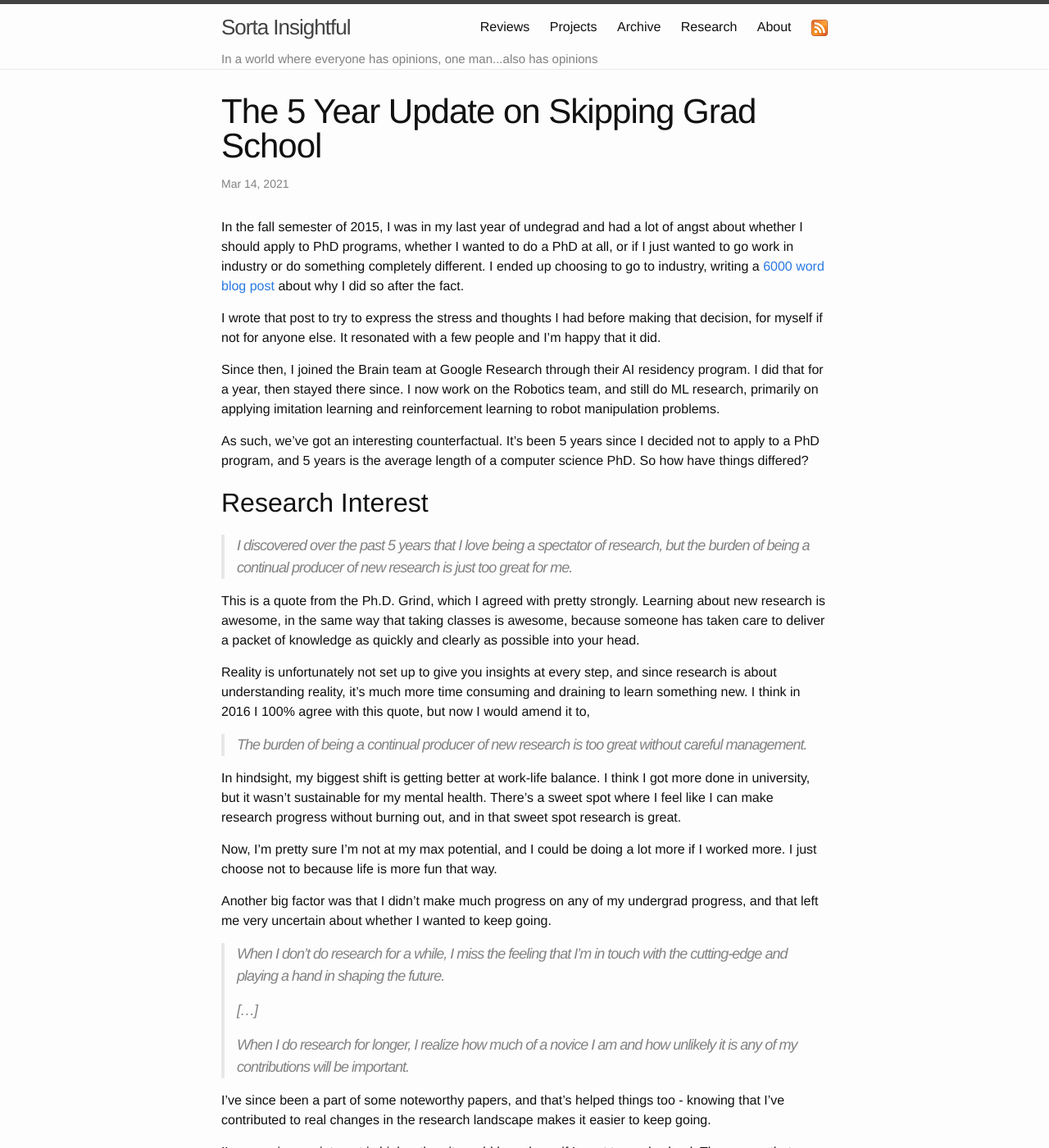
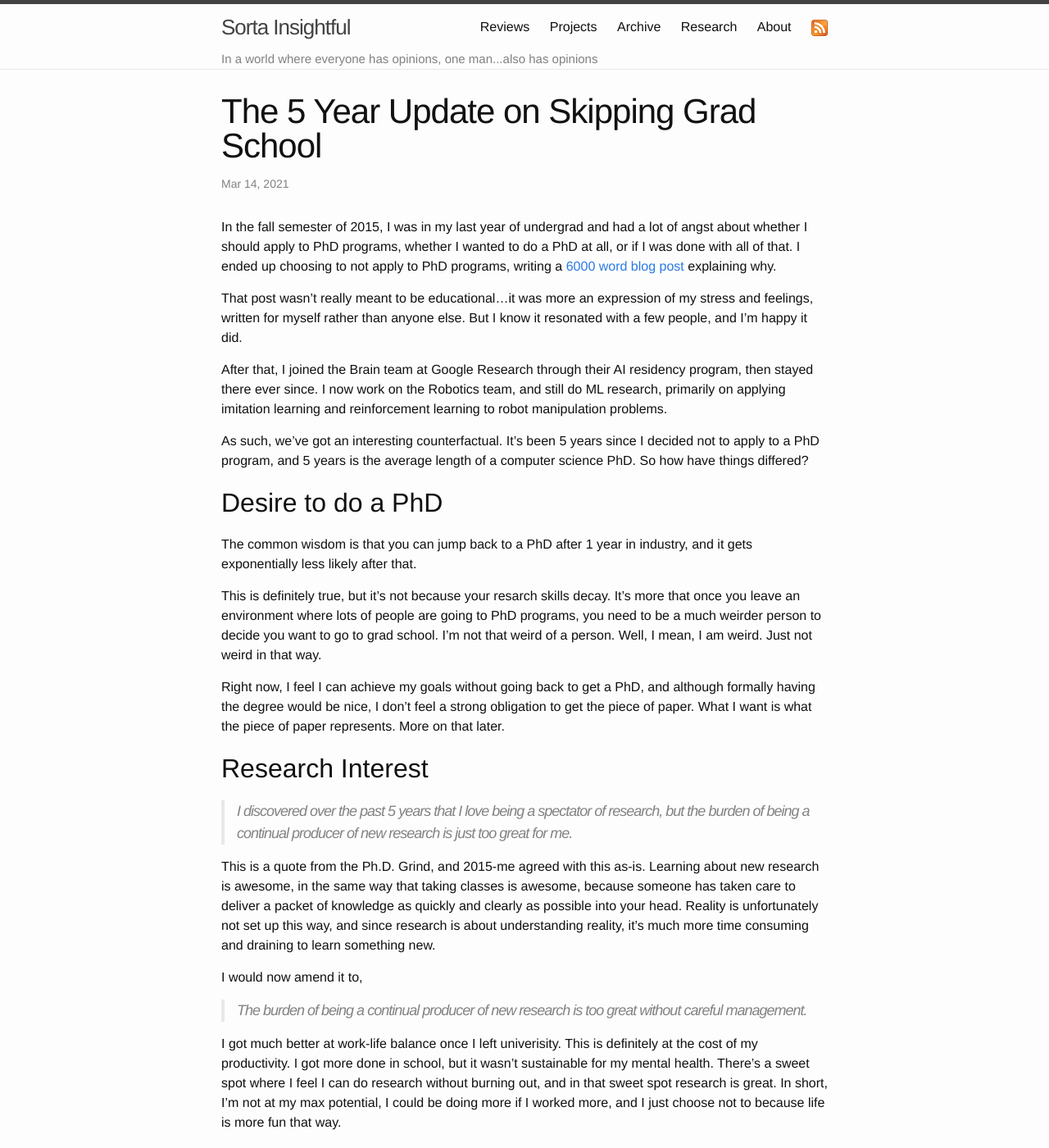
Before and after one commit to alexirpan/alexirpan.github.io, a Jekyll site: the page built from _posts/2021-03-14-grad-school-5years.markdown, in a window 1280 px wide and 1400 px high. Shown: the whole window at 82% size. Built offline with Jekyll 4.4.1, drawn with Linux system fonts in a browser that asks for light colours; nearby versions of some CDN libraries; some of the changed text lies outside the part shown.

Commit message:
Some more edits, not sure they are making it better though

```diff
--- a/_posts/2021-03-14-grad-school-5years.markdown
+++ b/_posts/2021-03-14-grad-school-5years.markdown
@@ -4,19 +4,19 @@ title:  "The 5 Year Update on Skipping Grad School"
 date:   2021-03-14 02:20:00 -0700
 ---
 
-In the fall semester of 2015, I was in my last year of undegrad and had a
+In the fall semester of 2015, I was in my last year of undergrad and had a
 lot of angst about whether I should apply to PhD programs, whether I wanted to
-do a PhD at all, or if I just wanted to go work in industry or do something
-completely different. I ended up choosing to go to industry,
-writing a [6000 word blog post]({% post_url 2016-01-03-grad-school %}) about why
-I did so after the fact.
+do a PhD at all, or if I was done with all of that.
+I ended up choosing to not apply to PhD programs,
+writing a [6000 word blog post]({% post_url 2016-01-03-grad-school %})
+explaining why.
 
-I wrote that post to try to express the stress and thoughts I had before making
-that decision, for myself if not for anyone else. It resonated with a few
-people and I'm happy that it did.
+That post wasn't really meant to be educational...it was more an expression of
+my stress and feelings, written for myself rather than anyone else. But I know
+it resonated with a few people, and I'm happy it did.
 
-Since then, I joined the Brain team at Google Research through their AI
-residency program. I did that for a year, then stayed there since. I
+After that, I joined the Brain team at Google Research through their AI
+residency program, then stayed there ever since. I
 now work on the Robotics team, and still do ML research, primarily on
 applying imitation learning and reinforcement learning to robot manipulation
 problems.
@@ -26,6 +26,24 @@ decided not to apply to a PhD program, and 5 years is the average length of
 a computer science PhD. So how have things differed?
 
 
+Desire to do a PhD
+----------------------------------------------------------------------
+
+The common wisdom is that you can jump back to a PhD after 1 year in industry,
+and it gets exponentially less likely after that.
+
+This is definitely true, but it's not because your resarch skills decay. It's
+more that once you leave an environment where lots of people are going to PhD
+programs, you need to be a much weirder person to decide you want to go to grad
+school. I'm not that weird of a person. Well, I mean, I am weird. Just not
+weird in that way.
+
+Right now, I feel I can achieve my goals without going back
+to get a PhD, and although formally having the degree would be nice, I don't
+feel a strong obligation to get the piece of paper. What I want is what
+the piece of paper represents. More on that later.
+
+
 Research Interest
 -----------------------------------------------------------------------
 
@@ -33,26 +51,26 @@ Research Interest
 > research, but the burden of being a continual producer of new research is
 > just too great for me.
 
-This is a quote from the Ph.D. Grind, which I agreed with pretty strongly.
+This is a quote from the Ph.D. Grind, and 2015-me agreed with this as-is.
 Learning about new research is awesome, in the same way that taking classes
 is awesome, because someone has taken care to deliver a packet of knowledge
 as quickly and clearly as possible into your head.
+Reality is unfortunately not set up this way,
+and since research is about understanding reality, it's much more time
+consuming and draining to learn something new.
 
-Reality is unfortunately not set up to give you insights at every step,
-and since research is about understanding reality, it's much more time
-consuming and draining to learn something new. I think in 2016 I 100% agree
-with this quote, but now I would amend it to,
+I would now amend it to,
 
 > The burden of being a continual producer of new research is too great
 > without careful management.
 
-In hindsight, my biggest shift is getting better at work-life balance. I think
-I got more done in university, but it wasn't sustainable for my mental health.
-There's a sweet spot where I feel like I can make research progress without
-burning out, and in that sweet spot research is great.
-
-Now, I'm pretty sure I'm not at my max potential, and I could be doing a lot
-more if I worked more. I just choose not to because life is more fun that way.
+I got much better at work-life balance once I left univerisity. This is
+definitely at the cost of my productivity. I got more done in school, but
+it wasn't sustainable for my mental health.
+There's a sweet spot where I feel I can do research without
+burning out, and in that sweet spot research is great. In short, I'm not
+at my max potential, I could be doing more if I worked more, and I just
+choose not to because life is more fun that way.
 
 Another big factor was that I didn't make much progress on any of my undergrad
 progress, and that left me very uncertain about whether I wanted to keep
@@ -78,36 +96,35 @@ I also might have kept up the same habits as undergrad, which would have kept me
 burnt out.
 
 
-Confidence
+Research Confidence
 ----------------------------------------------------------------------
 
 Another reason I didn't apply to PhD programs was that I wasn't sure
-I was in the same weight class for research ability as my peers. My research was
+I was in the same weight class for research ability as my peers. My results were
 nowhere near good enough to publish, meetings felt like I was desperately
 trying not to drown in new topics and iedas, and it was all just a bit much.
 Friends in my year said they thought I'd do well in grad school. I disagreed.
 
-In hindsight....well, they weren't wrong. I'm not sure if they were *right*. I've done
-okay in industy research, but working in an industry research lab is different from
-grad school.
-Working
-in an industry research lab is different from grad school. But if I had gone to
-grad school, I think I could have held my own. It's surprising how much easier it
-got after bashing through the first few walls.
+In hindsight...I'm not sure if they were *right*, but they weren't wrong.
+I've seen many PhD interns each year, and with better calibration on my abilities,
+I definitely think I could have held my own. Definitely not superstar tier though.
 
+It's surprising how much easier research got after bashing through the first few
+walls.
 Let's call this a wash. My research self-confidence was at a near bottom in
-undergrad and it would have improved regardless of where I went.
+undergrad and it would have improved regardless of where I went. I was getting
+better, I just didn't realize it yet.
 
 
 Social Life
 --------------------------------------------------------------------------
 
-This is pretty clearly worse. I'm more towards the introverted side and didn't
+This is pretty clearly worse. I'm more of an introvert and didn't
 talk to a lot of people growing up. I'm not depressed or unhappy by any means.
 Through practice, I've developed a long, winding maze of entertainment and side projects
-that keep me busy if I don't have the energy for socializing. The problem is that the maze
-is too efficient, sometimes it takes a long time to get out, and when I do I usually
-wish I socialized more.
+that keep me busy if I don't have the energy to catch up with friends. The problem is that the maze
+is too effective, sometimes it takes a long time to get out, and when I do I usually
+wish I had socialized more and exited the maze sooner.
 
 University life shakes that maze in a way that working life doesn't.
 When everyone lives near campus, everyone goes to campus for whatever event's happening,
@@ -131,7 +148,9 @@ Getting a PhD is tough and painful, but publishing papers and getting that stamp
 is the most durable form of reputation if you want to keep doing research. Right now, the
 demand for ML / AI talent is still way bigger than the supply of PhDs, so companies will
 take people who don't have PhDs, but this may not last forever. (Ask people in
-electrical engineering.) If you're confident you want to keep doing research, getting a PhD
+electrical engineering - I've heard EE companies used to take anyone they thought was
+qualified, and now it's hard to get in without at least a master's.)
+If you're confident you want to keep doing research, getting a PhD
 is the safest option. This is the consistent advice everyone I know has gotten.
 
 When I got the AI residency offer, I treated it as a 1 year trial run of whether I wanted
@@ -188,6 +207,25 @@ was about the same.
 https://training.kalzumeus.com/newsletters/archive/do-not-end-the-week-with-nothing
 
 
+Research Direction
+---------------------------------------------------------------------------------------
+
+I started undergrad planning to double major in math and CS, and tend to like theoretical CS.
+I suspect there's a real chance I would have ended up in TCS or learning theory if I had
+started research under a different professor.
+
+Industry labs have many good theory people, but on average an industry lab will be more experimental.
+The argument is, industry labs have access to bigger computing clusters that academia, therefore it's more
+scientifically interesting if they work on projects thqt exploit those clusters, because such research
+is of a different flavor than academic research. This is all very reasonable, but it puts pressure
+on the theory side - if all you're doing is pure theory, it's not exploting any of indusry's comparative
+advantages, so why not do it in academia? It's not like you need anything besides your brain.
+
+I would probably be doing more theory if I had gone to a PhD program, since my research interests
+aren't perfectly aligned with my day-to-day work, but it's not that different and I'm willing to
+take the trade-offs it comes with.
+
+
 Conclusion
 ---------------------------------------------------------------------------------------
 
```
Also changed, not shown: other parts of _posts/2021-03-14-grad-school-5years.markdown (+4 -4 lines).
